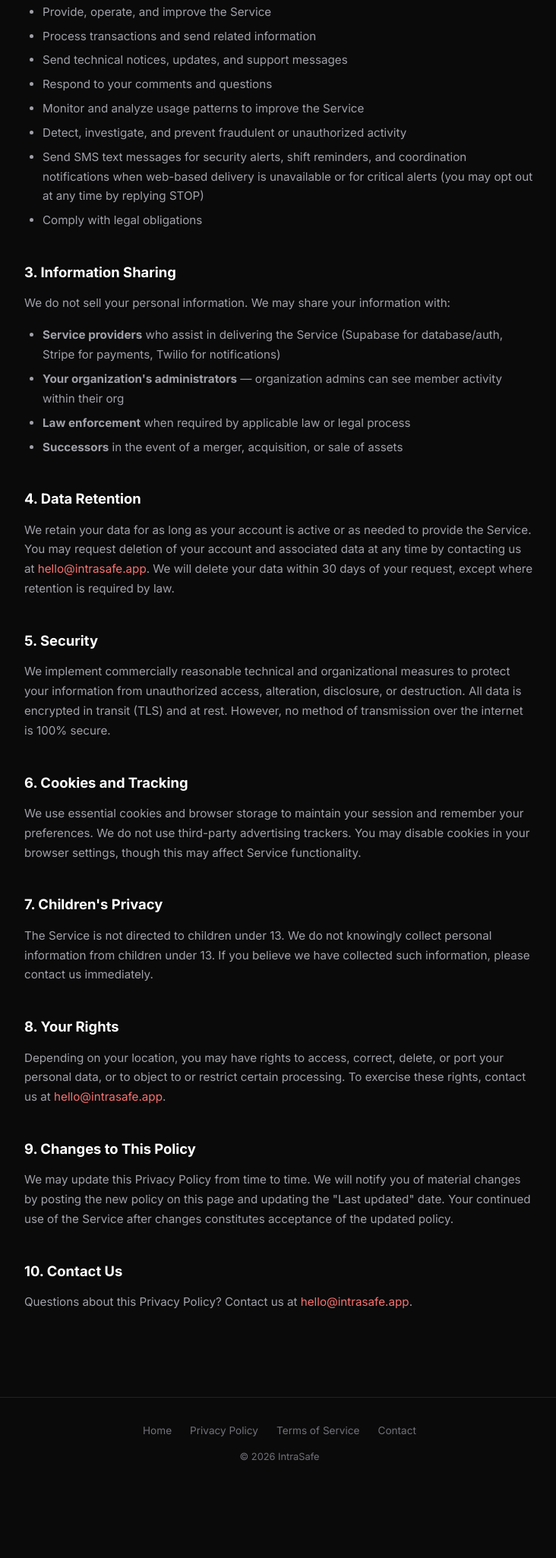
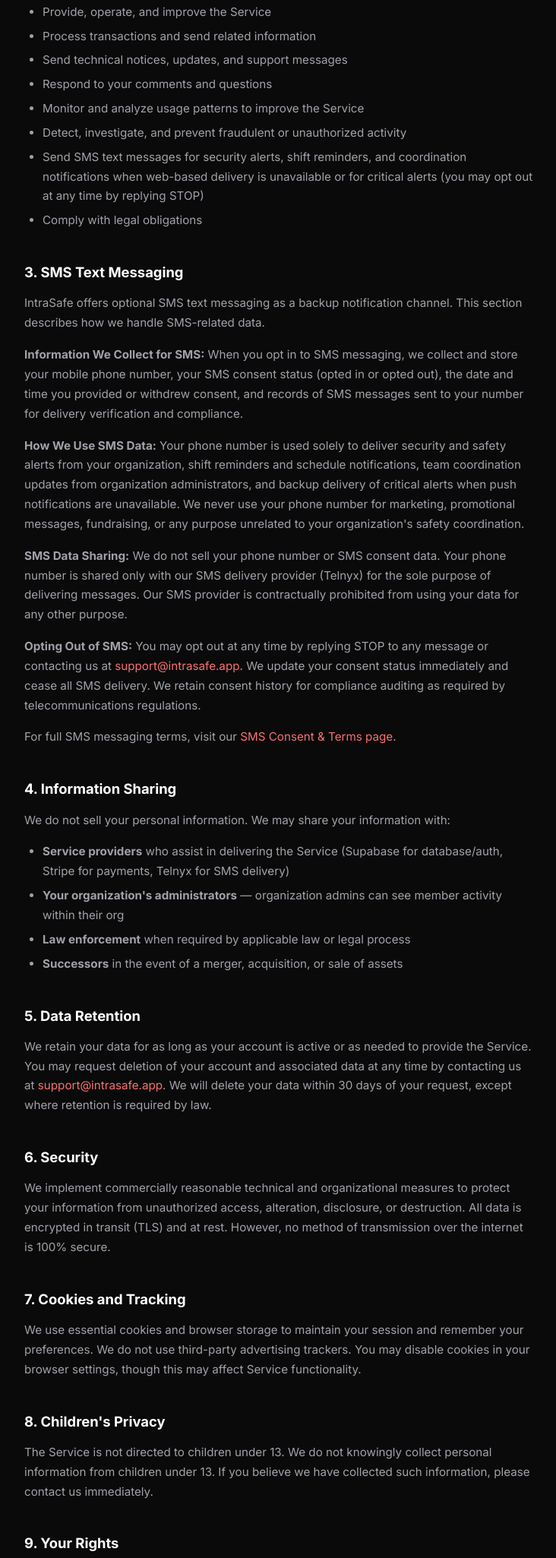
Before and after one commit to ck304/intrasafe-marketing, a plain HTML site: page privacy/index.html in a window 1280 px wide. Shown: the part 916-2967 px from the top of the page at 76% size, without its empty margins (272-1004 px from the left). Before the commit the page ends 2893 px from the top, so only its background shows below. Drawn offline with Linux system fonts and the light colour scheme.

Commit message:
10DLC resubmission: SMS consent page, privacy policy, TOS, footer links, email consistency
- sms-consent: fix note text contradiction, add How Users Opt In steps, add automated
  STOP/HELP/opt-in response templates, add inline Privacy Policy link
- privacy: add SMS Text Messaging section (§3), renumber §3-10 → §4-11, change
  Twilio → Telnyx, update all contact emails to support@intrasafe.app
- terms: add SMS sentence + link to §2, update contact emails to support@intrasafe.app
- all pages: add SMS Terms footer link, replace hello@ → support@intrasafe.app

Co-Authored-By: Claude Sonnet 4.6 <noreply@anthropic.com>

```diff
--- a/privacy/index.html
+++ b/privacy/index.html
@@ -78,35 +78,48 @@
       <li>Comply with legal obligations</li>
     </ul>
 
-    <h2>3. Information Sharing</h2>
+    <h2>3. SMS Text Messaging</h2>
+    <p>IntraSafe offers optional SMS text messaging as a backup notification channel. This section describes how we handle SMS-related data.</p>
+
+    <p><strong>Information We Collect for SMS:</strong> When you opt in to SMS messaging, we collect and store your mobile phone number, your SMS consent status (opted in or opted out), the date and time you provided or withdrew consent, and records of SMS messages sent to your number for delivery verification and compliance.</p>
+
+    <p><strong>How We Use SMS Data:</strong> Your phone number is used solely to deliver security and safety alerts from your organization, shift reminders and schedule notifications, team coordination updates from organization administrators, and backup delivery of critical alerts when push notifications are unavailable. We never use your phone number for marketing, promotional messages, fundraising, or any purpose unrelated to your organization's safety coordination.</p>
+
+    <p><strong>SMS Data Sharing:</strong> We do not sell your phone number or SMS consent data. Your phone number is shared only with our SMS delivery provider (Telnyx) for the sole purpose of delivering messages. Our SMS provider is contractually prohibited from using your data for any other purpose.</p>
+
+    <p><strong>Opting Out of SMS:</strong> You may opt out at any time by replying STOP to any message or contacting us at <a href="mailto:support@intrasafe.app">support@intrasafe.app</a>. We update your consent status immediately and cease all SMS delivery. We retain consent history for compliance auditing as required by telecommunications regulations.</p>
+
+    <p>For full SMS messaging terms, visit our <a href="https://intrasafe.app/sms-consent">SMS Consent &amp; Terms page</a>.</p>
+
+    <h2>4. Information Sharing</h2>
     <p>We do not sell your personal information. We may share your information with:</p>
     <ul>
-      <li><strong>Service providers</strong> who assist in delivering the Service (Supabase for database/auth, Stripe for payments, Twilio for notifications)</li>
+      <li><strong>Service providers</strong> who assist in delivering the Service (Supabase for database/auth, Stripe for payments, Telnyx for SMS delivery)</li>
       <li><strong>Your organization's administrators</strong> — organization admins can see member activity within their org</li>
       <li><strong>Law enforcement</strong> when required by applicable law or legal process</li>
       <li><strong>Successors</strong> in the event of a merger, acquisition, or sale of assets</li>
     </ul>
 
-    <h2>4. Data Retention</h2>
-    <p>We retain your data for as long as your account is active or as needed to provide the Service. You may request deletion of your account and associated data at any time by contacting us at <a href="mailto:hello@intrasafe.app">hello@intrasafe.app</a>. We will delete your data within 30 days of your request, except where retention is required by law.</p>
+    <h2>5. Data Retention</h2>
+    <p>We retain your data for as long as your account is active or as needed to provide the Service. You may request deletion of your account and associated data at any time by contacting us at <a href="mailto:support@intrasafe.app">support@intrasafe.app</a>. We will delete your data within 30 days of your request, except where retention is required by law.</p>
 
-    <h2>5. Security</h2>
+    <h2>6. Security</h2>
     <p>We implement commercially reasonable technical and organizational measures to protect your information from unauthorized access, alteration, disclosure, or destruction. All data is encrypted in transit (TLS) and at rest. However, no method of transmission over the internet is 100% secure.</p>
 
-    <h2>6. Cookies and Tracking</h2>
+    <h2>7. Cookies and Tracking</h2>
     <p>We use essential cookies and browser storage to maintain your session and remember your preferences. We do not use third-party advertising trackers. You may disable cookies in your browser settings, though this may affect Service functionality.</p>
 
-    <h2>7. Children's Privacy</h2>
+    <h2>8. Children's Privacy</h2>
     <p>The Service is not directed to children under 13. We do not knowingly collect personal information from children under 13. If you believe we have collected such information, please contact us immediately.</p>
 
-    <h2>8. Your Rights</h2>
-    <p>Depending on your location, you may have rights to access, correct, delete, or port your personal data, or to object to or restrict certain processing. To exercise these rights, contact us at <a href="mailto:hello@intrasafe.app">hello@intrasafe.app</a>.</p>
+    <h2>9. Your Rights</h2>
+    <p>Depending on your location, you may have rights to access, correct, delete, or port your personal data, or to object to or restrict certain processing. To exercise these rights, contact us at <a href="mailto:support@intrasafe.app">support@intrasafe.app</a>.</p>
 
-    <h2>9. Changes to This Policy</h2>
+    <h2>10. Changes to This Policy</h2>
     <p>We may update this Privacy Policy from time to time. We will notify you of material changes by posting the new policy on this page and updating the "Last updated" date. Your continued use of the Service after changes constitutes acceptance of the updated policy.</p>
 
-    <h2>10. Contact Us</h2>
-    <p>Questions about this Privacy Policy? Contact us at <a href="mailto:hello@intrasafe.app">hello@intrasafe.app</a>.</p>
+    <h2>11. Contact Us</h2>
+    <p>Questions about this Privacy Policy? Contact us at <a href="mailto:support@intrasafe.app">support@intrasafe.app</a>.</p>
 
   </main>
 
@@ -115,7 +128,8 @@
       <a href="/">Home</a>
       <a href="/privacy">Privacy Policy</a>
       <a href="/terms">Terms of Service</a>
-      <a href="mailto:hello@intrasafe.app">Contact</a>
+      <a href="/sms-consent">SMS Terms</a>
+      <a href="mailto:support@intrasafe.app">Contact</a>
     </div>
     <p class="footer-copy">© 2026 IntraSafe</p>
   </footer>
```
Also changed, not shown: about/index.html (+2 -1 lines), index.html (+4 -3 lines), sms-consent/index.html (+44 -4 lines), terms/index.html (+5 -4 lines).
